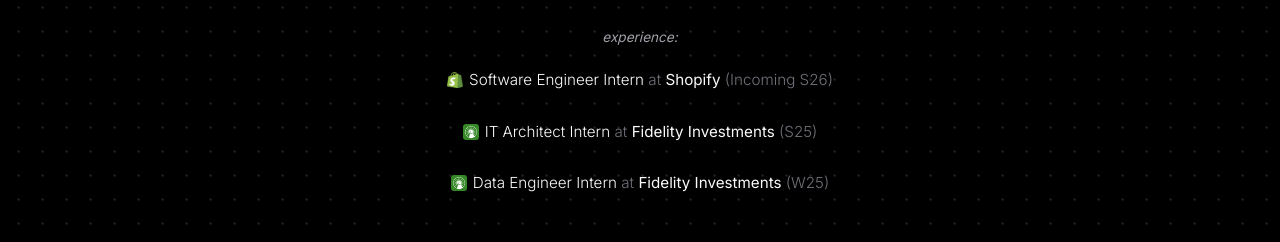
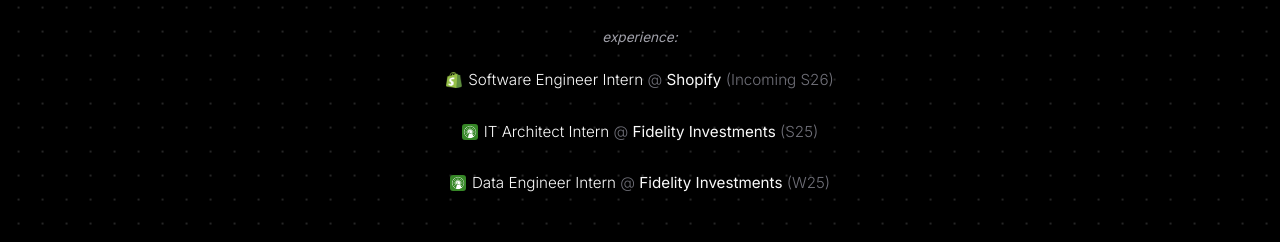
Before and after one commit to VinceKLW/personal-portfolio, a React (Vite) app: page / in a window 1280 px wide. Shown: the part 251-493 px from the top of the page. Built offline with nearby package versions, Linux system fonts and the light colour scheme.

Commit message:
minor change

```diff
--- a/src/components/Experience/Experience.jsx
+++ b/src/components/Experience/Experience.jsx
@@ -44,7 +44,7 @@
             <div className="title" style={{ fontSize: '0.95rem', display: 'inline-flex', alignItems: 'center', justifyContent: 'center', flexWrap: 'wrap' }}>
               <img src={exp.logo} alt={exp.company} style={logoStyle} />
               <span className="main">
-                {exp.role} <span style={{ color: '#71717a' }}>at</span>{' '}
+                {exp.role} <span style={{ color: '#71717a' }}>@</span>{' '}
                 <span style={{ fontWeight: 400 }}>{exp.company}</span>
                 <span style={{ color: '#71717a' }}> ({exp.date})</span>
               </span>
```
